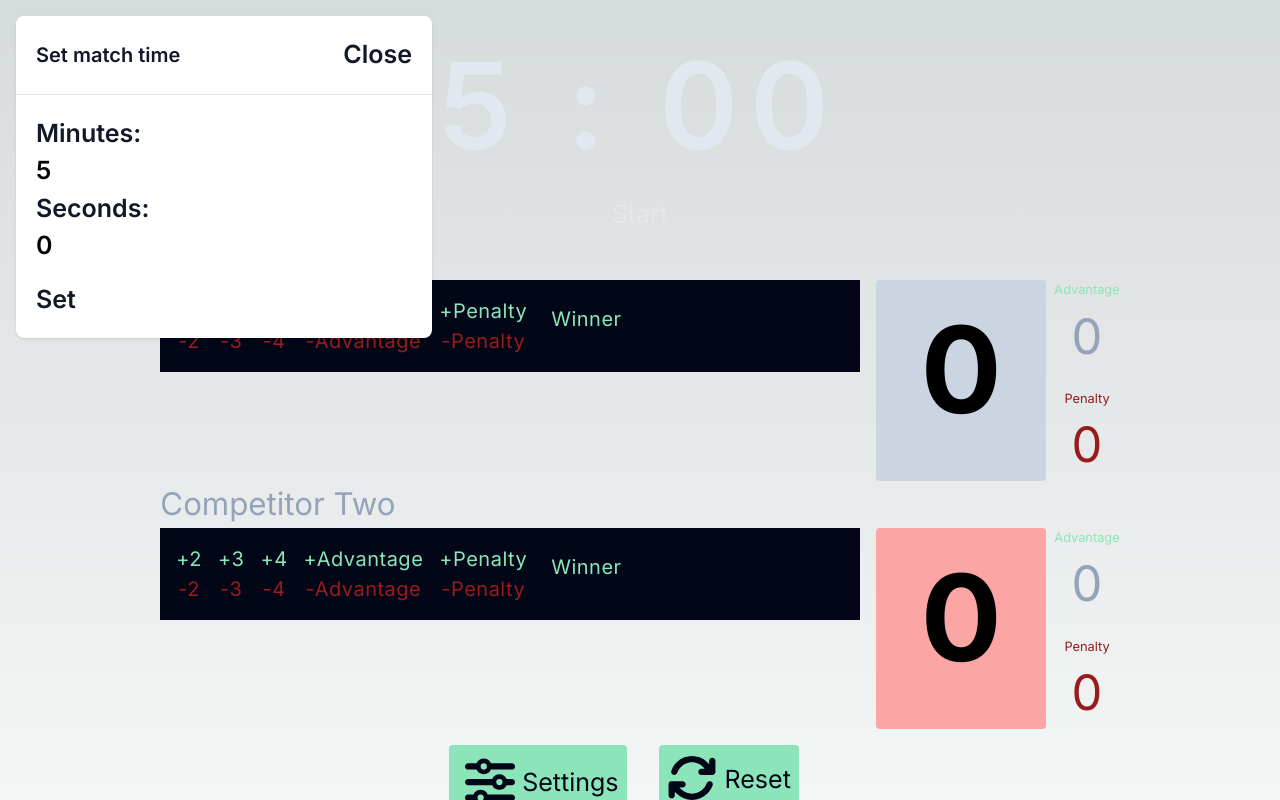
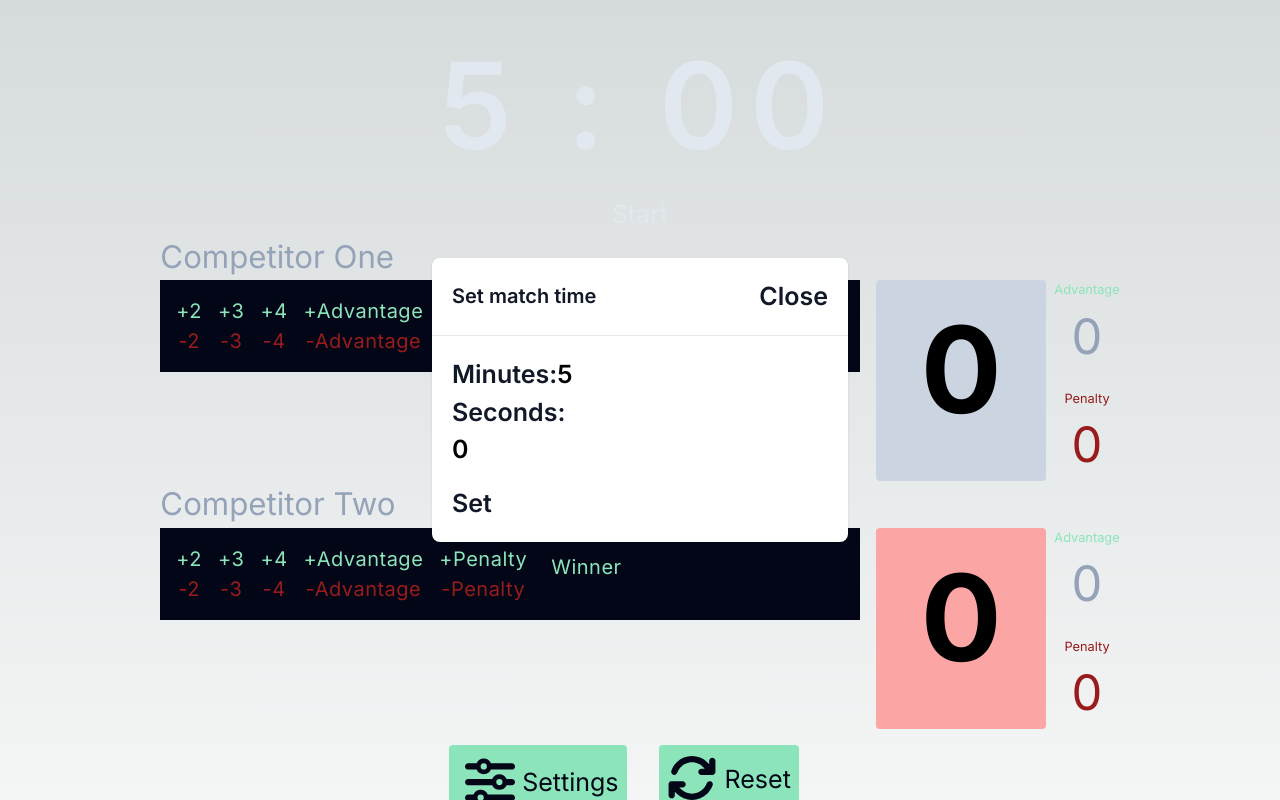
Before and after one commit to NZGuruDeveloper/bjj-scoreboard, a Next.js app: page / in a window 1280 px wide. Both pictures are taken after a click on the button "Settings". Shown: the top 800 px of the page. Built offline with nearby package versions, Linux system fonts and the light colour scheme.

Commit message:
Settings dialogue now appears in the middle of the screen as intended. Set minimums for inputs to 0 and max on min 30

```diff
--- a/src/app/page.js
+++ b/src/app/page.js
@@ -938,10 +938,8 @@ export const SettingsDialog = ({
     <div>
       {isOpen && (
         <div
-          id="authentication-modal"
-          // tabindex="-1"
           aria-hidden="true"
-          className="{state.isSettingDilagogOpen ? 'visible' : 'hidden'} overflow-y-auto overflow-x-hidden fixed top-0 right-0 left-0 z-50 justify-center items-center w-full md:inset-0 h-[calc(100%-1rem)] max-h-full"
+          className="{{isOpen ? 'visible' : 'hidden'}} overflow-y-auto overflow-x-auto fixed justify-center items-center flex inset-0 z-50 outline-none focus:outline focus:outline-2"
         >
           <div className="relative p-4 w-full max-w-md max-h-full font-semibold text-gray-900 dark:text-white">
             <div className="relative bg-white rounded-lg shadow dark:bg-gray-700">
@@ -958,6 +956,8 @@ export const SettingsDialog = ({
                     <label htmlFor="minutes">Minutes:</label>
                     <input
                       type="number"
+                      min={0}
+                      max={30}
                       id="minutes"
                       className="text-black"
                       value={minutes}
@@ -969,6 +969,7 @@ export const SettingsDialog = ({
                     <input
                       type="number"
                       id="seconds"
+                      min={0}
                       className="text-black"
                       value={seconds}
                       onChange={(e) => setSeconds(parseInt(e.target.value))}
```
